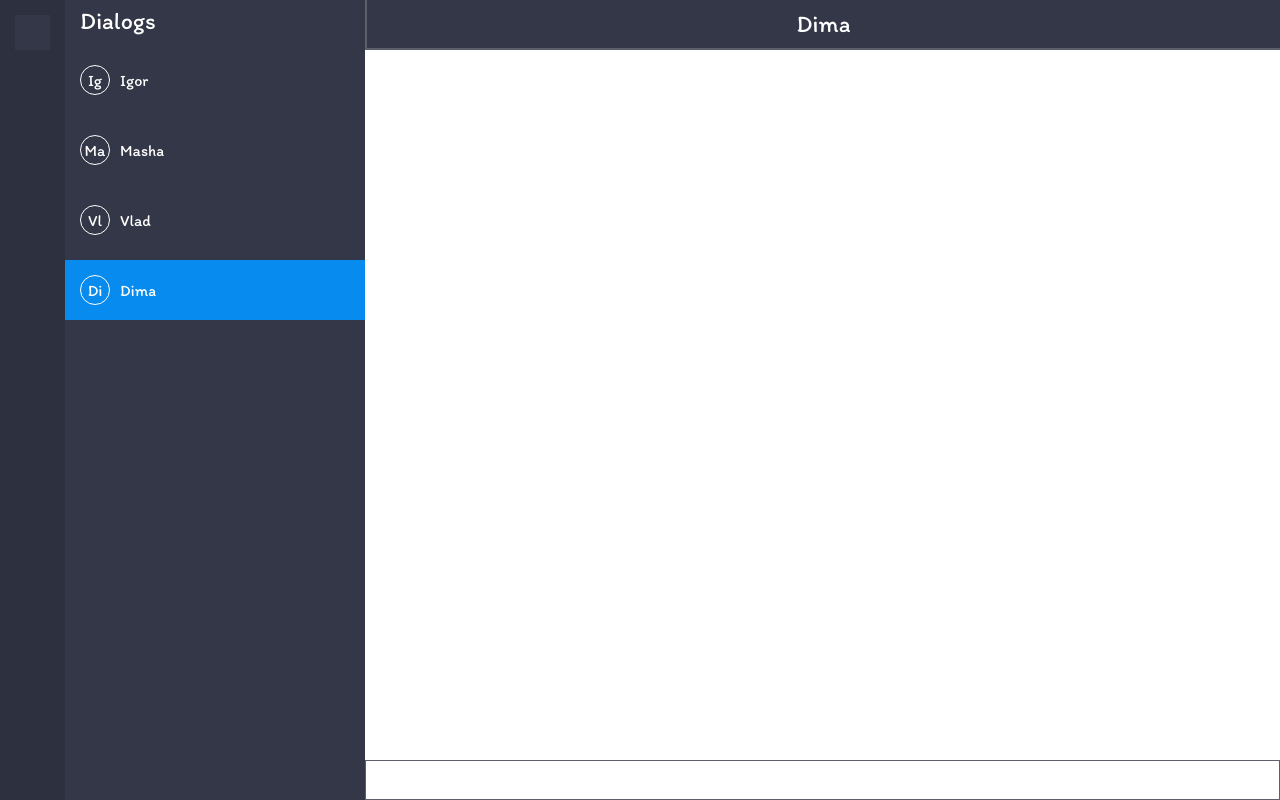
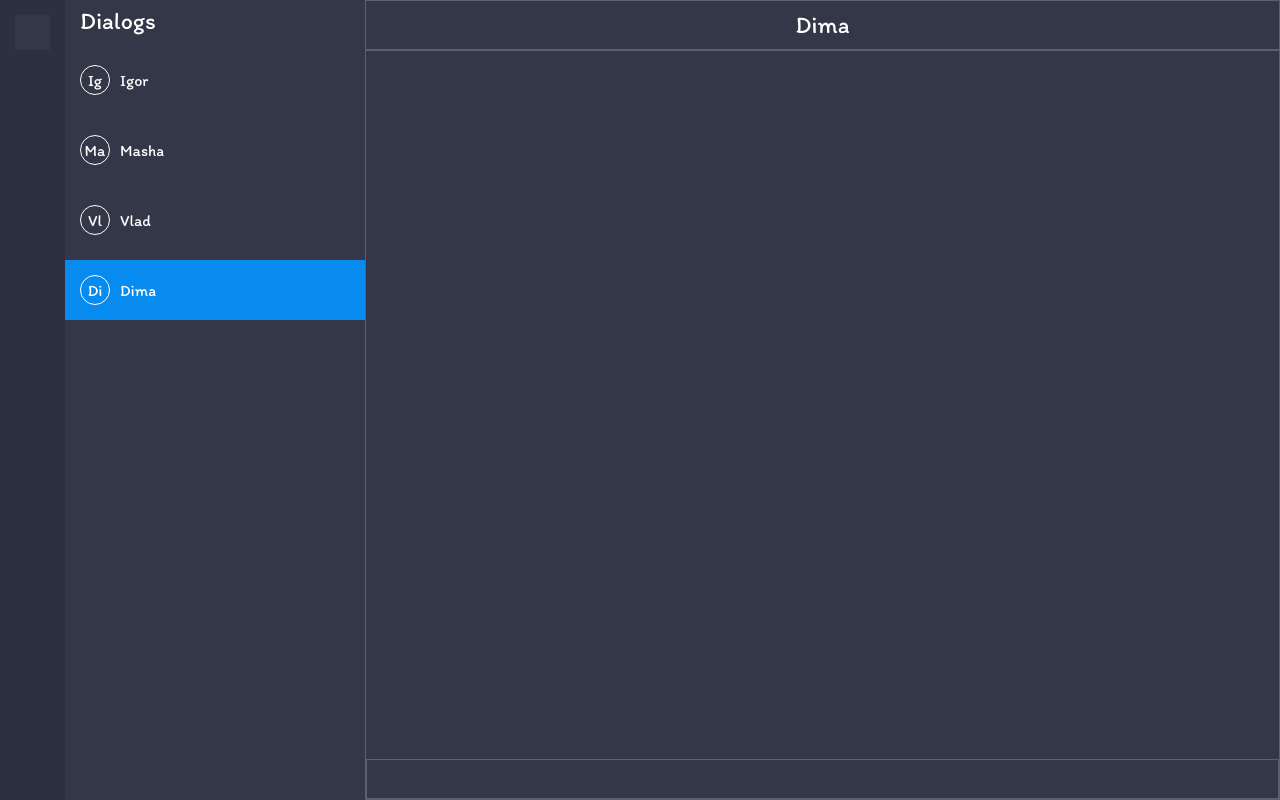
Before and after one commit to igorek888rane/chat, a React (Vite) app: page /chat/Dima in a window 1280 px wide. Built offline with nearby package versions, Linux system fonts and the light colour scheme; sample sign-in values are in the browser's storage; some icons are missing.

Commit message:
refactor

```diff
--- a/src/components/Chat/Chat.module.scss
+++ b/src/components/Chat/Chat.module.scss
@@ -5,7 +5,7 @@
 	flex-direction: column;
 	justify-content: space-between;
 	width: 100%;
-	background-color: #ffff;
+	border: 1px solid $grey;
 
 	.header {
 		display: flex;
@@ -14,7 +14,7 @@
 		height: 56px;
 		background-color: $additional-color;
 		color: #ffff;
-		border-left: 2px solid $grey;
+
 		border-bottom: 2px solid $grey;
 	}
 
@@ -39,7 +39,7 @@
 			resize: none;
 			outline: none;
 			background-color: transparent;
-			color: $backgroundColor;
+			color: #ffff;
 			font-size: 20px;
 			border: none;
 			overflow: hidden;
```
